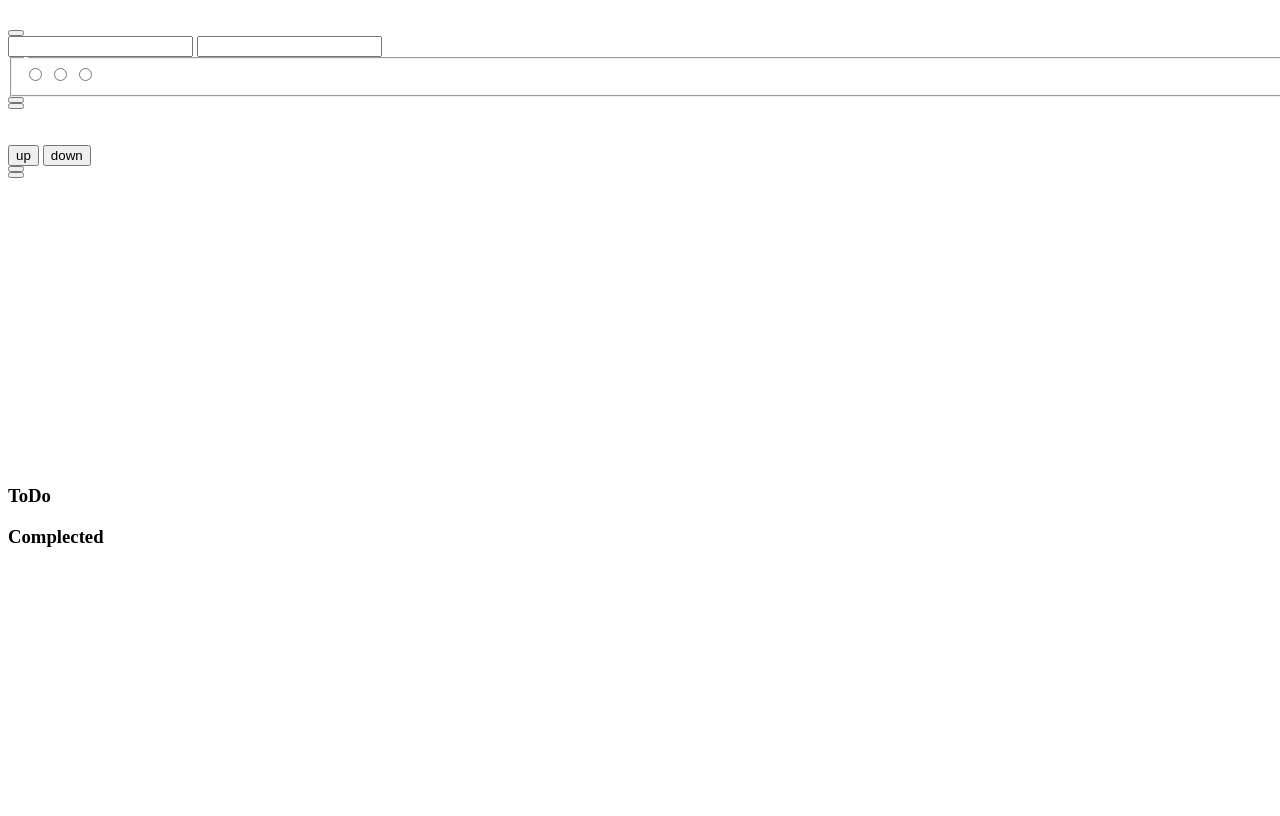
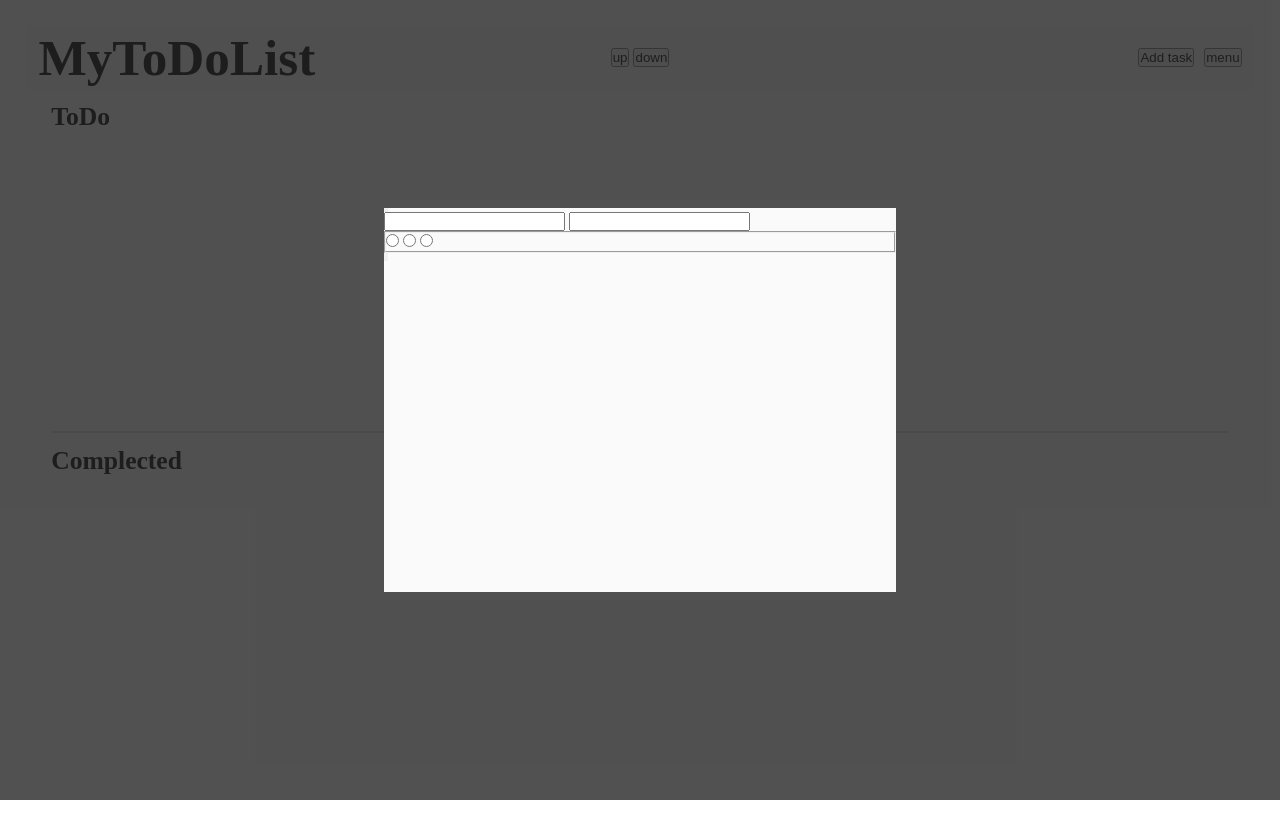
Before and after one commit to IharTsykala/Dev-Incubator__task-tracker, a website: page index.html in a window 1280 px wide. Drawn offline with Linux system fonts and the light colour scheme.

Commit message:
feat: add style for main

```diff
--- a/index.html
+++ b/index.html
@@ -8,7 +8,7 @@
   </head>
   <body>
     <div id="wrapper" class="wrapper">
-      <div class="modalWindow">
+      <div class="modal-window">
         <div class="add-task">
           <div class="add-task__header">
             <h5 class="add-task__h5"></h5>
@@ -41,25 +41,27 @@
         </div>
       </div>
       <nav class="navbar">
-        <h1 class="h1"></h1>
+        <h1 class="h1">MyToDoList</h1>
         <div class="sort">
           <button class="sort__button sort__button_up">up</button>
           <button class="sort__button sort__button_down">down</button>
         </div>
-        <div class="add-task-tongue">
-          <button class="add-task-tongue__button"></button>
-        </div>
-        <div class="setting">
-          <button class="setting__button"></button>
+        <div class="ruler-block">
+          <div class="add-task-tongue">
+            <button class="add-task-tongue__button">Add task</button>
+          </div>
+          <div class="setting">
+            <button class="setting__button">menu</button>
+          </div>
         </div>
       </nav>
       <main class="main">
         <section class="todo-section">
-          <h3>ToDo</h3>
+          <h3 class="todo-section__header">ToDo</h3>
           <div class="todo-section__array"></div>
         </section>
         <section class="complected-section">
-          <h3>Complected</h3>
+          <h3 class="complected-section__header">Complected</h3>
           <div class="complected-section__array"></div>
         </section>
       </main>
--- /dev/null
+++ b/style.scss
@@ -0,0 +1,99 @@
+// font-size
+$fsToDoHeader: 2vw;
+// background
+$backgroundLight: rgb(250, 250, 250);
+$backgroundDark: rgb(37, 37, 37);
+$backgroundDarkRGBA: rgba(37, 37, 37, 0.8);
+// color
+$colorLight: rgb(225, 225, 225);
+// padding
+$smallPadding: 1vw;
+$middlePadding: 2vw;
+
+* {
+  margin: 0;
+  padding: 0;
+  box-sizing: border-box;
+}
+
+.wrapper {
+  position: relative;
+  max-width: 100vw;
+  max-height: 100vh;
+  min-height: 100vh;
+  display: grid;
+  grid-template-rows: 5vw 1fr;
+  padding: $middlePadding;
+}
+
+.navbar {
+  background-color: $backgroundLight;
+  display: grid;
+  grid-template-columns: repeat(3, 1fr);
+  padding: 0 $smallPadding;
+}
+
+.h1 {
+  font-size: 4vw;
+  align-self: center;
+}
+
+.sort {
+  justify-self: center;
+  align-self: center;
+}
+
+.ruler-block {
+  justify-self: end;
+  align-self: center;
+  display: grid;
+  grid-template-columns: repeat(2, auto);
+  column-gap: 10px;
+}
+
+.main {
+  display: grid;
+  grid-template-rows: repeat(2, auto);
+  padding: $smallPadding $middlePadding;
+}
+
+%base-section {
+  border-bottom: 1px solid $colorLight;
+  padding-bottom: $smallPadding;
+  min-height: 10vw;
+}
+
+.todo-section {
+  @extend %base-section;
+  .todo-section__header {
+    font-size: $fsToDoHeader;
+  }
+}
+
+.complected-section {
+  @extend %base-section;
+  border-bottom: 0;
+  border-top: 1px solid $colorLight;
+  padding-top: $smallPadding;
+
+  .complected-section__header {
+    font-size: $fsToDoHeader;
+  }
+}
+
+.modal-window {
+  position: absolute;
+  top: 0;
+  right: 0;
+  bottom: 0;
+  left: 0;
+  background-color: $backgroundDarkRGBA;
+  display: grid;
+  .add-task {
+    height: 30vw;
+    width: 40vw;
+    background-color: $backgroundLight;
+    justify-self: center;
+    align-self: center;
+  }
+}
```
Also changed, not shown: style.css, 1 other file.
